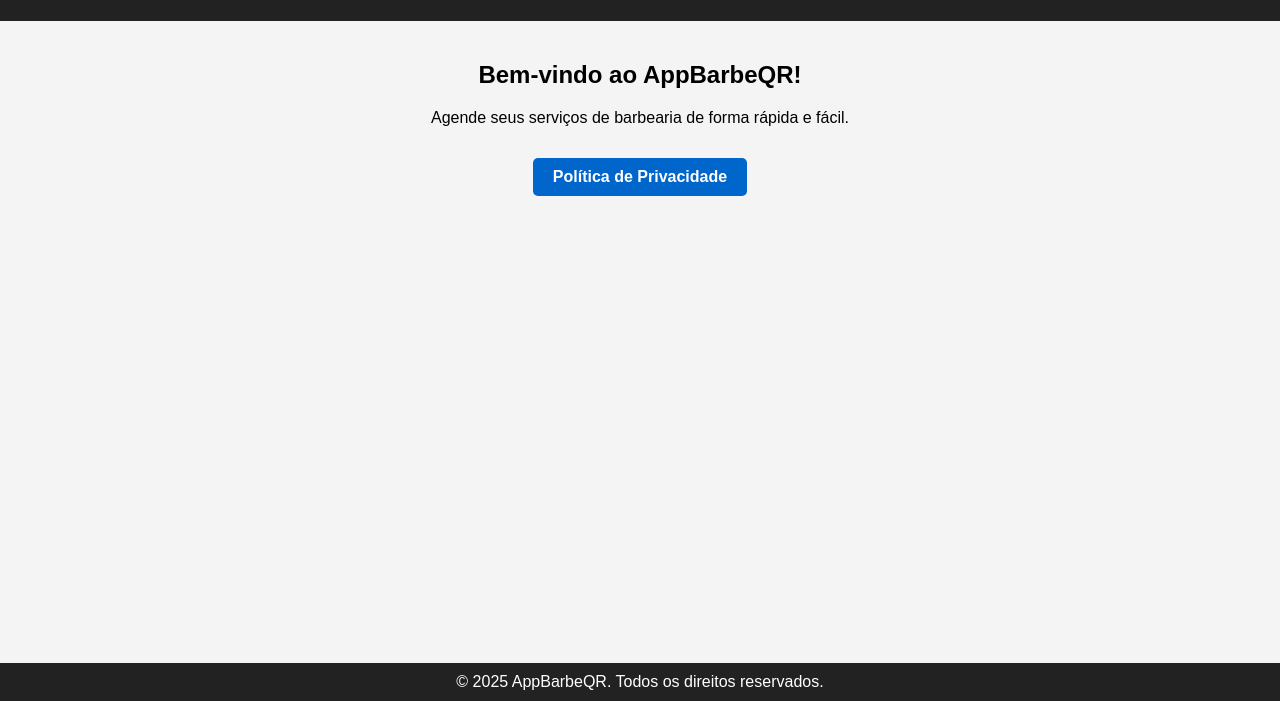
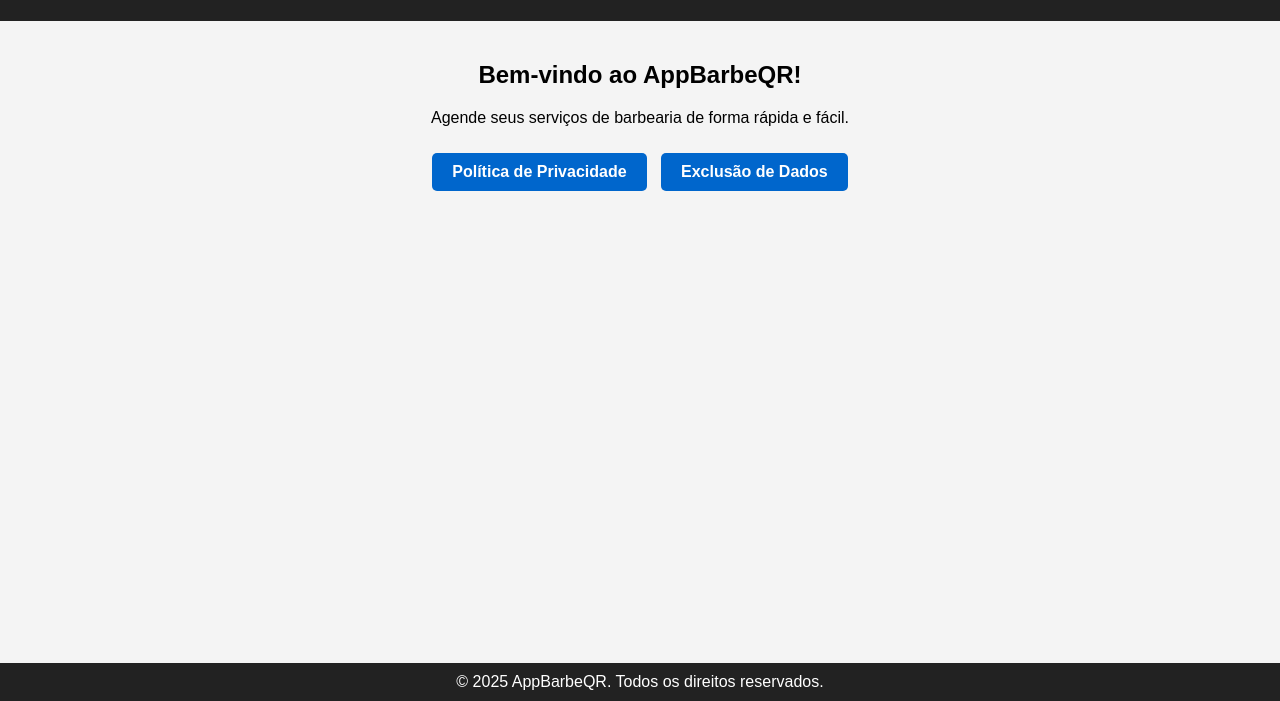
Before and after one commit to Marco471/AppBarBeQR, a website: page public/index.html in a window 1280 px wide. Shown: the part 99-800 px from the top of the page. Drawn offline with Linux system fonts and the light colour scheme.

Commit message:
Adicionar site AppBarbeQR

```diff
--- a/public/index.html
+++ b/public/index.html
@@ -41,7 +41,7 @@
     }
     .btn {
       display: inline-block;
-      margin-top: 15px;
+      margin: 10px 5px 0 5px;
       padding: 10px 20px;
       background-color: #0066cc;
       color: #fff;
@@ -61,6 +61,7 @@
     <h2>Bem-vindo ao AppBarbeQR!</h2>
     <p>Agende seus serviços de barbearia de forma rápida e fácil.</p>
     <a class="btn" href="politica.html">Política de Privacidade</a>
+    <a class="btn" href="exclusao-dados.html">Exclusão de Dados</a>
   </main>
   <footer>
     &copy; 2025 AppBarbeQR. Todos os direitos reservados.
```
